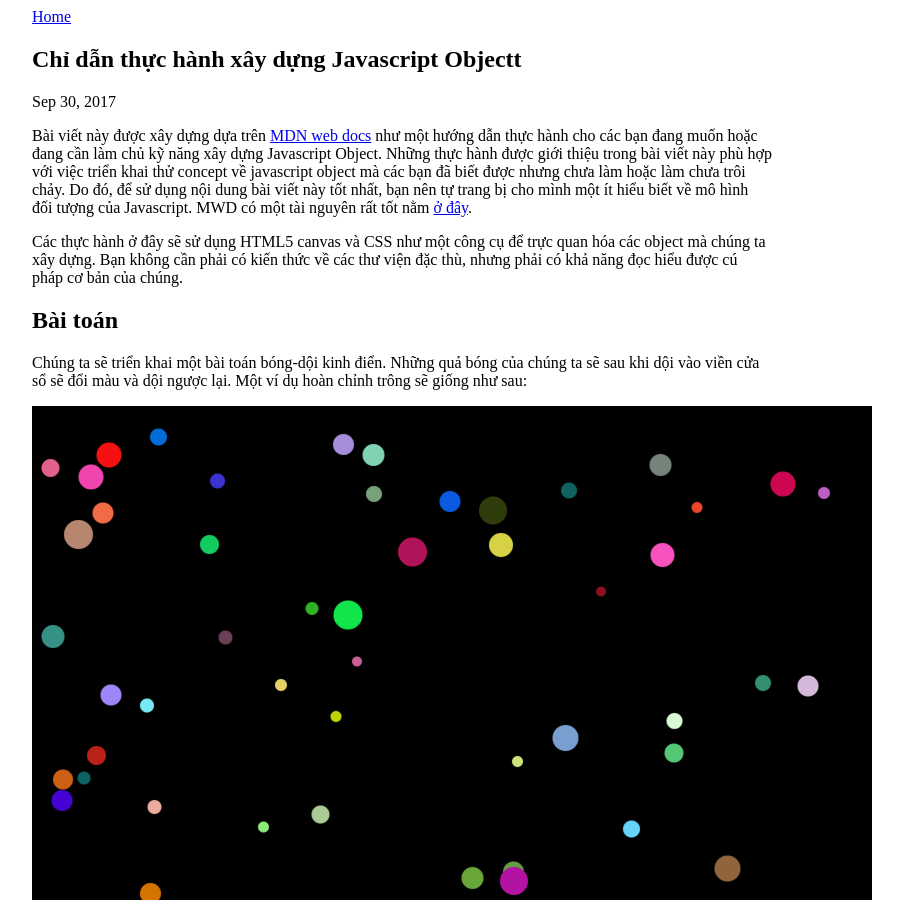
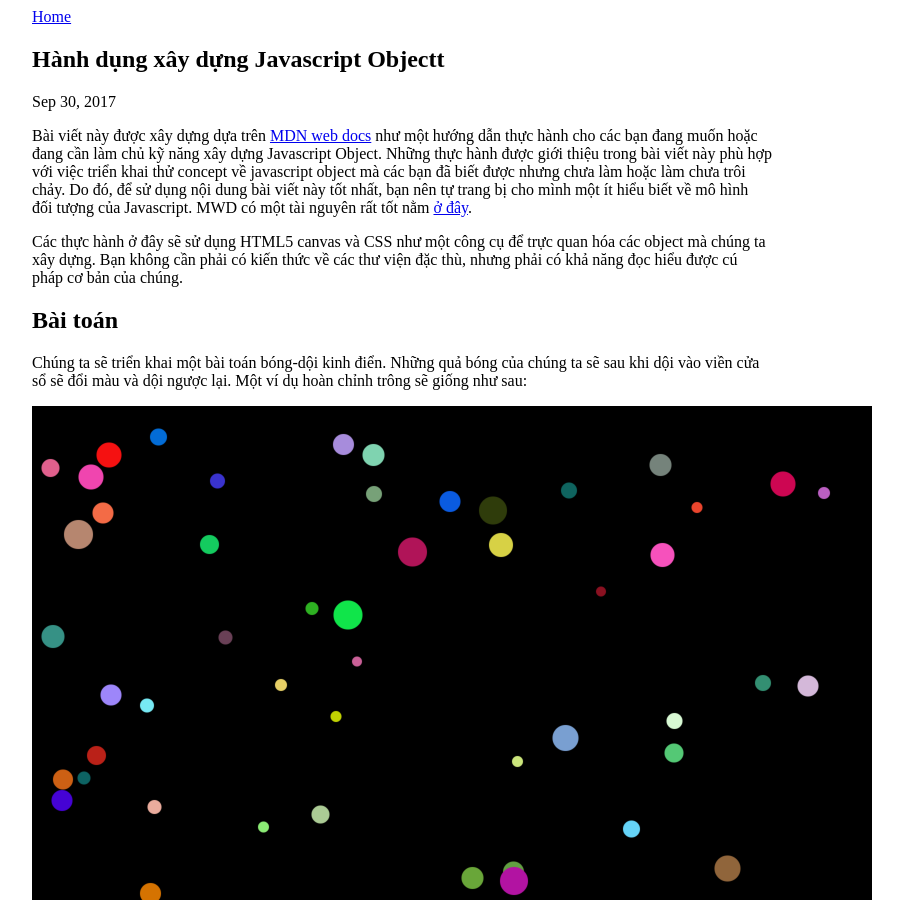
Before and after one commit to binhsonnguyen/binhsonnguyen.github.io, a Jekyll site: the page built from _posts/2017-09-30-practice-javascript-object-building.md, in a window 1280 px wide and 900 px high. Shown: the whole window, without its empty margins (238-1141 px from the left). Built offline with Jekyll 4.4.1, drawn with Linux system fonts in a browser that asks for light colours.

Commit message:
change title

```diff
--- a/_posts/2017-09-30-practice-javascript-object-building.md
+++ b/_posts/2017-09-30-practice-javascript-object-building.md
@@ -1,6 +1,6 @@
 ---
 layout:     post
-title:      Chỉ dẫn thực hành xây dựng Javascript Objectt
+title:      Hành dụng xây dựng Javascript Objectt
 date:       2017-09-30
 ---
 
```
